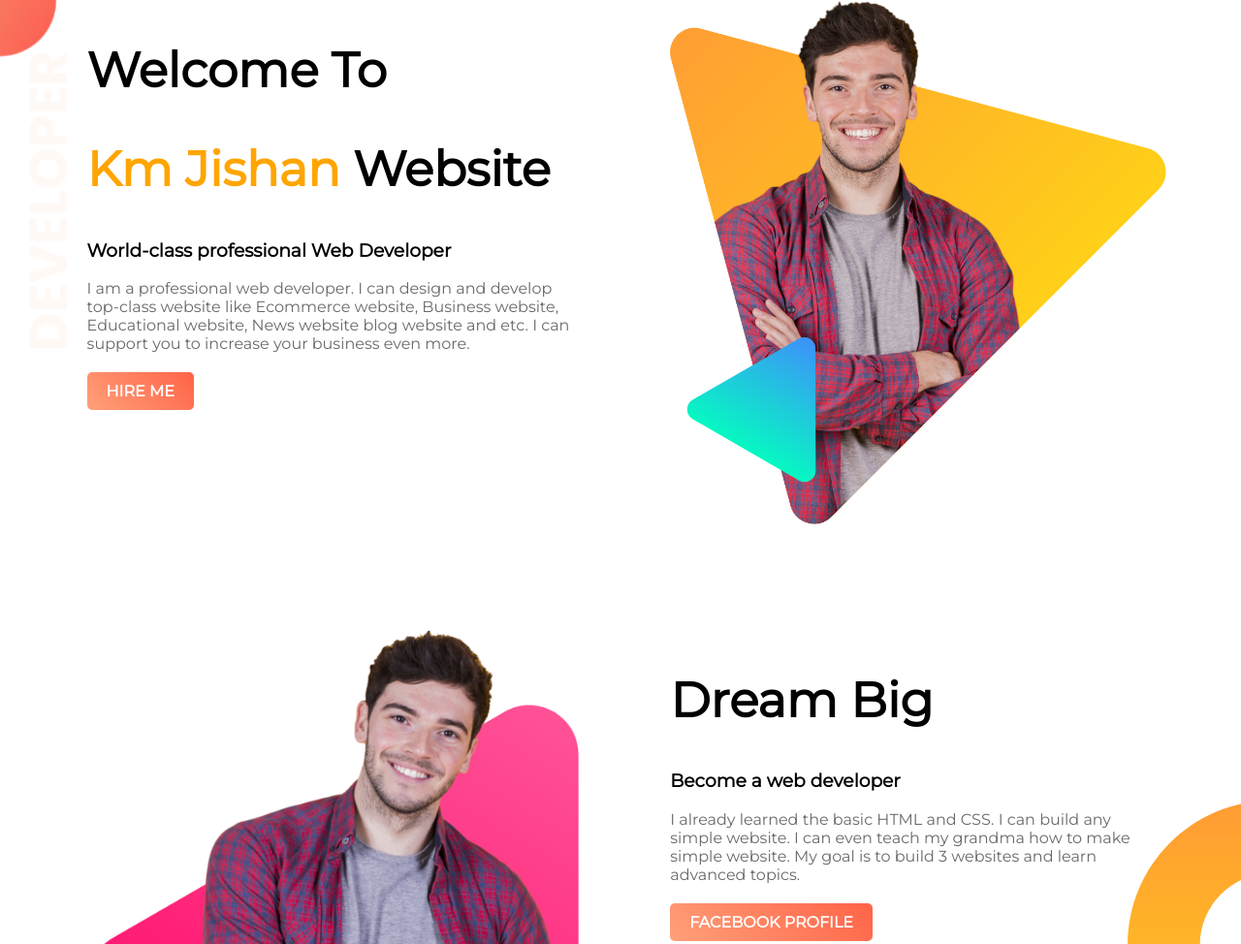
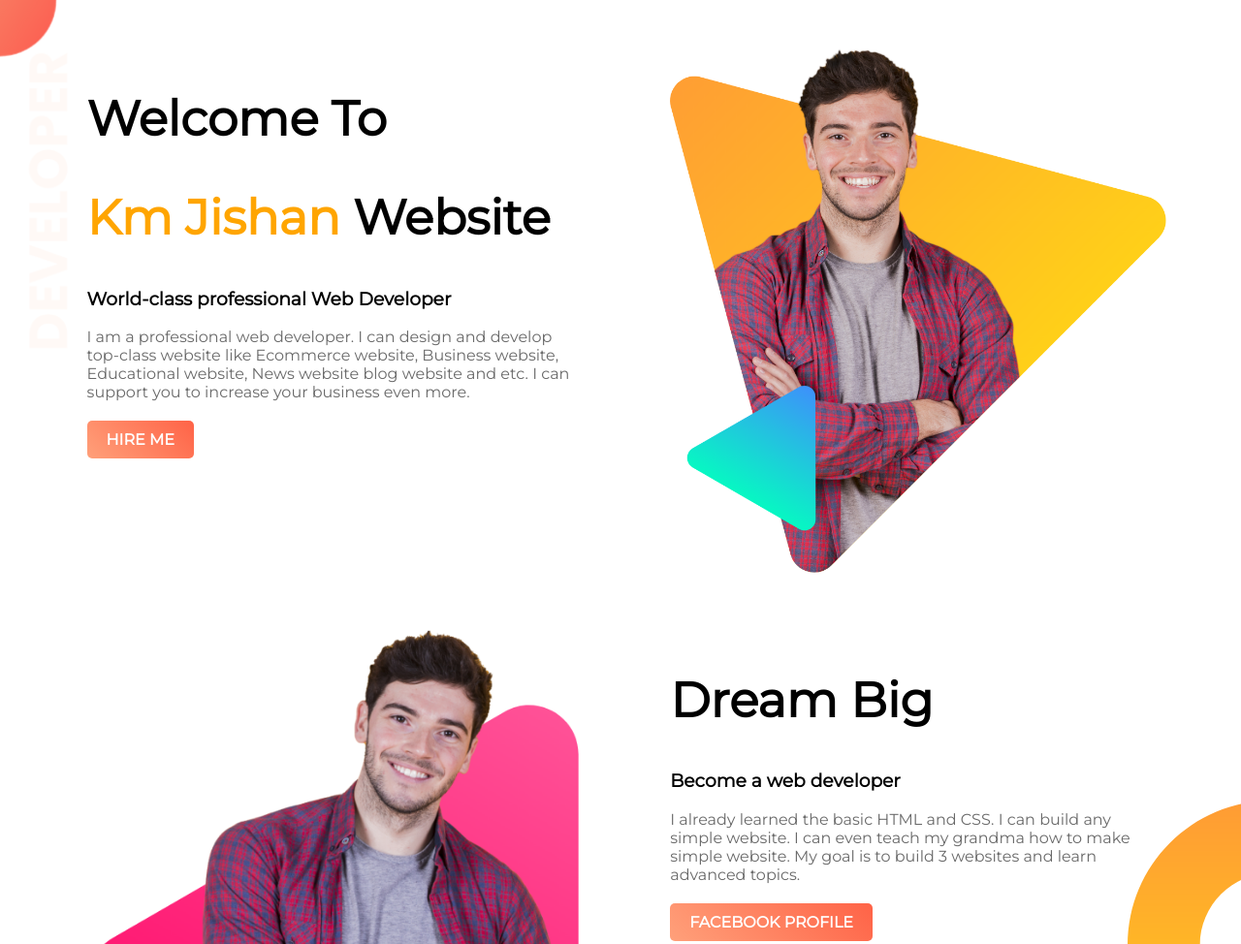
Before and after one commit to km-jishan/web-portfolio, a plain HTML site: page index.html in a window 1280 px wide. Shown: the top 974 px of the page at 97% size. Drawn offline with Linux system fonts and the light colour scheme.

Commit message:
Style update

```diff
--- a/index.html
+++ b/index.html
@@ -10,14 +10,14 @@
 </head>
 <body>
     <section class="top-banner">
-        <div class="half-width">
+        <div class="half-width top-margin">
             <h1>Welcome To</h1>
             <h1> <span class="name-highlight">Km Jishan</span> Website</h1>
             <h3>World-class professional Web Developer</h3>
             <p class="describe">I am a professional web developer. I can design and develop top-class website like Ecommerce website, Business website, Educational website, News website blog website and etc. I can support you to increase your business even more.</p>
             <a class="hire-me" target="_blank" href="https://www.linkedin.com/in/kmjishan/">HIRE ME</a>
         </div>
-        <div class="half-width">
+        <div class="half-width top-margin">
             <img src="images/peter.png" alt="Km Jishan">
         </div>
     </section>
--- a/style.css
+++ b/style.css
@@ -35,6 +35,10 @@ section{
     padding-bottom: 150px;
 }
 
+.top-margin{
+    margin-top: 50px;
+}
+
 .describe{
     margin-bottom: 30px;
 }
@@ -53,6 +57,7 @@ section{
     background-image: url(images/dream-bg.png);
     background-repeat: no-repeat;
     background-position: right;
+    margin-bottom: 100px;
 }
 
 .single-blog{
@@ -87,6 +92,7 @@ section{
 .ex{
     font-size: 35px;
     font-weight: bold;
+    text-align: center;
 }
 
 footer{
```
